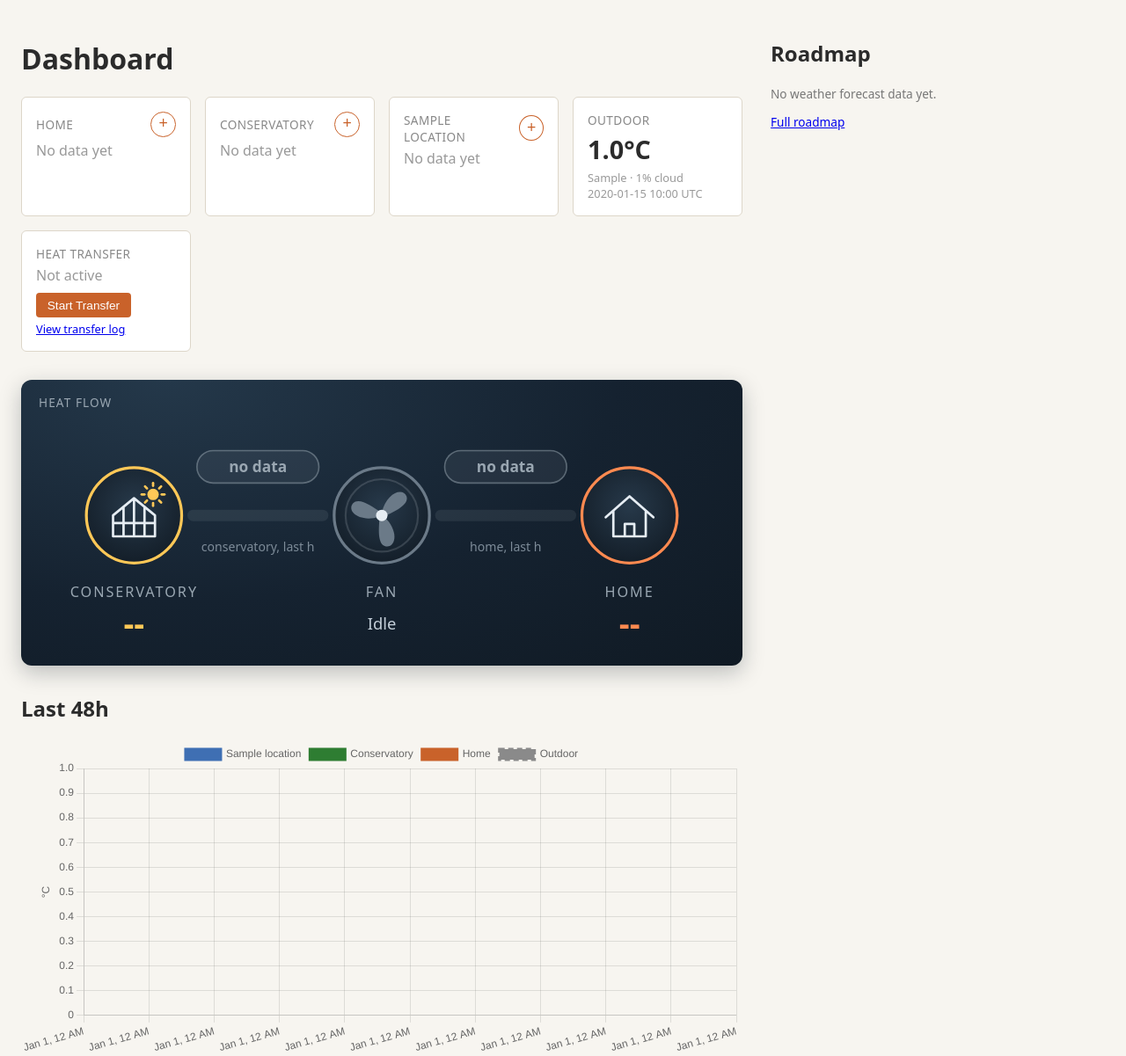
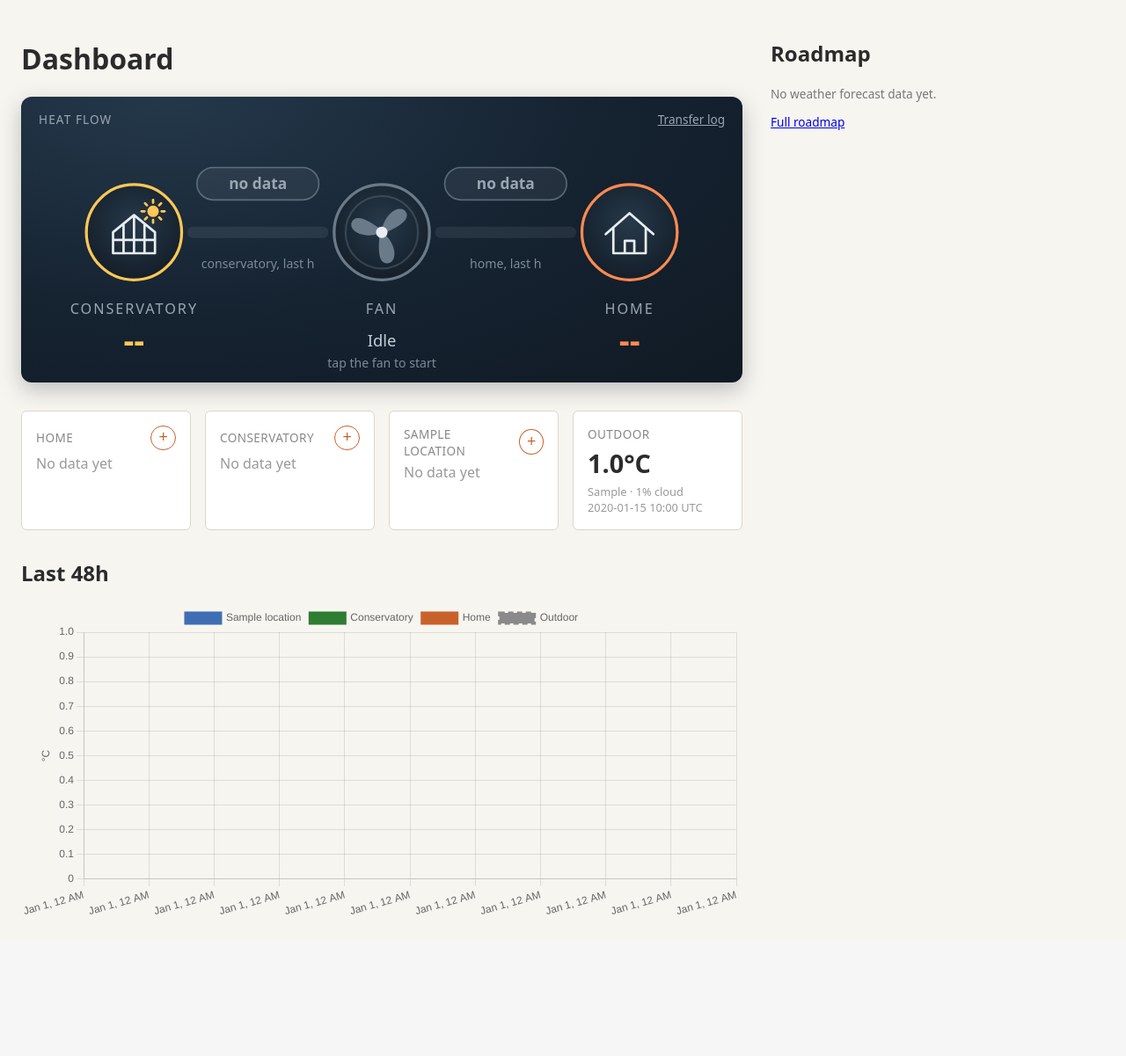
Before and after one commit to hairokuma/Solar-Heat-Predictions, a Flask app: page / in a window 1280 px wide. Shown: the part 55-1256 px from the top of the page at 88% size. After the commit the page ends 1095 px from the top, so only its background shows below. Run offline with Flask 3, Linux system fonts and the light colour scheme; tables that the repository leaves empty hold one stand-in row (values such as "Sample post").

Commit message:
Refactor heat flow display and enhance dashboard integration with updated transfer controls

```diff
--- a/app/static/style.css
+++ b/app/static/style.css
@@ -180,10 +180,6 @@ button[type="button"] {
   background: #fff;
   color: var(--accent);
   border: 1px solid var(--accent);
-}
-
-button.cta {
-  box-shadow: 0 0 0 3px rgba(201, 98, 42, 0.25);
 }
 
 button.danger {
@@ -399,17 +395,53 @@ code {
   color: #9aa7b2;
 }
 
+.hf-header-meta {
+  display: flex;
+  align-items: baseline;
+  gap: 1rem;
+  font-size: 0.85rem;
+}
+
+.hf-header-meta a { color: #9aa7b2; }
+
 .hf-delta {
   font-size: 0.9rem;
   font-weight: 600;
   color: var(--hf-cons);
 }
 
+.hf-stage {
+  position: relative;
+  max-width: 900px;
+  margin: 0 auto;
+}
+
 .hf-svg {
   display: block;
   width: 100%;
   height: auto;
-  max-height: 320px;
+}
+
+/* Sits exactly over the fan node: centre (360, 110), r=50 in the 720x260 viewBox. */
+.hf-card .hf-fan-toggle {
+  position: absolute;
+  left: 50%;
+  top: 42.31%;
+  width: 13.89%;
+  aspect-ratio: 1;
+  padding: 0;
+  transform: translate(-50%, -50%);
+  border: none;
+  border-radius: 50%;
+  background: transparent;
+  cursor: pointer;
+  transition: box-shadow 0.2s;
+}
+
+.hf-card .hf-fan-toggle:hover,
+.hf-card .hf-fan-toggle:focus-visible {
+  outline: none;
+  box-shadow: 0 0 0 4px rgba(79, 209, 197, 0.35), 0 0 24px rgba(79, 209, 197, 0.35);
 }
 
 .hf-svg text {
@@ -500,6 +532,15 @@ code {
 }
 
 .hf-active .hf-node-fan .hf-pulse { animation-delay: 0.8s; }
+
+/* Idle but conditions are right: pulse just the fan to invite a tap. */
+.hf-recommend:not(.hf-active) .hf-node-fan .hf-pulse {
+  transform-box: fill-box;
+  transform-origin: center;
+  animation: hf-pulse 1.6s ease-out infinite;
+}
+
+.hf-recommend:not(.hf-active) .hf-node-fan .hf-ring { stroke: var(--hf-fan); }
 .hf-active .hf-node-home .hf-pulse { animation-delay: 1.6s; }
 
 /* Pipes */
--- a/app/templates/web/_heat_flow.html
+++ b/app/templates/web/_heat_flow.html
@@ -25,14 +25,19 @@
   </g>
 {%- endmacro %}
 
-<section class="hf-card{{ ' hf-active' if active_transfer else '' }}" aria-label="Heat flow">
+<section class="hf-card{{ ' hf-active' if active_transfer else '' }}{{ ' hf-recommend' if should_highlight_start else '' }}"
+         aria-label="Heat flow">
   <header class="hf-header">
     <span class="hf-title">Heat flow</span>
-    {% if cons and home %}
-      <span class="hf-delta">Δ {{ "%+.1f"|format(cons.value_c - home.value_c) }} °C</span>
-    {% endif %}
+    <span class="hf-header-meta">
+      {% if cons and home %}
+        <span class="hf-delta">Δ {{ "%+.1f"|format(cons.value_c - home.value_c) }} °C</span>
+      {% endif %}
+      <a href="{{ url_for('web.list_transfers') }}">Transfer log</a>
+    </span>
   </header>
 
+  <div class="hf-stage">
   <svg class="hf-svg" viewBox="0 0 720 260" role="img"
        aria-label="Conservatory {{ temp(cons) }}, fan {{ 'running' if active_transfer else 'idle' }}, home {{ temp(home) }}">
     <defs>
@@ -100,6 +105,7 @@
         Idle
       {%- endif -%}
     </text>
+    <text class="hf-caption" x="360" y="252" text-anchor="middle">tap the fan to {{ 'stop' if active_transfer else 'start' }}</text>
 
     {# Home #}
     <g class="hf-node hf-node-home" transform="translate(620 110)">
@@ -112,4 +118,17 @@
     <text class="hf-label" x="620" y="196" text-anchor="middle">HOME</text>
     <text class="hf-temp hf-temp-home" x="620" y="236" text-anchor="middle">{{ temp(home) }}</text>
   </svg>
+
+  {# The fan is the start/stop control: a real button laid over the fan
+     node (positioned in viewBox percentages, see .hf-fan-toggle). #}
+  {% if active_transfer %}
+    <form method="post" action="{{ url_for('web.stop_transfer', transfer_id=active_transfer.id) }}">
+      <button type="submit" class="hf-fan-toggle" title="Stop heat transfer" aria-label="Stop heat transfer"></button>
+    </form>
+  {% else %}
+    <form method="post" action="{{ url_for('web.start_transfer') }}">
+      <button type="submit" class="hf-fan-toggle" title="Start heat transfer" aria-label="Start heat transfer"></button>
+    </form>
+  {% endif %}
+  </div>
 </section>
--- a/app/templates/web/dashboard.html
+++ b/app/templates/web/dashboard.html
@@ -3,6 +3,8 @@
 <div class="dashboard-layout">
 <div class="dashboard-main">
 <h1>Dashboard</h1>
+
+{% include "web/_heat_flow.html" %}
 
 <div class="tiles">
   {% for location in locations %}
@@ -39,26 +41,7 @@
       <div class="tile-value tile-empty">No data yet</div>
     {% endif %}
   </div>
-
-  <div class="tile">
-    <div class="tile-label">Heat Transfer</div>
-    {% if active_transfer %}
-      <div class="tile-value">Active · {{ active_duration_minutes }} min</div>
-      <div class="tile-meta">Started {{ active_transfer.started_at|localtime }}</div>
-      <form method="post" action="{{ url_for('web.stop_transfer', transfer_id=active_transfer.id) }}">
-        <button type="submit">Stop Transfer</button>
-      </form>
-    {% else %}
-      <div class="tile-value tile-empty">Not active</div>
-      <form method="post" action="{{ url_for('web.start_transfer') }}">
-        <button type="submit" class="{{ 'cta' if should_highlight_start else '' }}">Start Transfer</button>
-      </form>
-    {% endif %}
-    <div class="tile-meta"><a href="{{ url_for('web.list_transfers') }}">View transfer log</a></div>
-  </div>
 </div>
-
-{% include "web/_heat_flow.html" %}
 
 <h2>Last {{ history_hours }}h</h2>
 <div class="chart-wrap">
```
Also changed, not shown: tests/test_heat_flow.py (+13 -8 lines), tests/test_transfers.py (+3 -3 lines).
